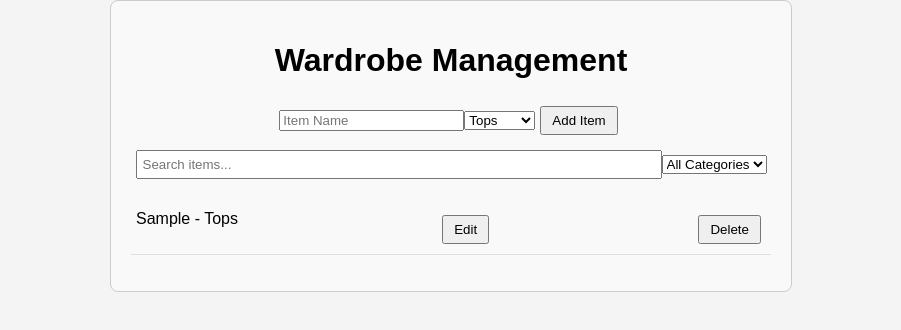
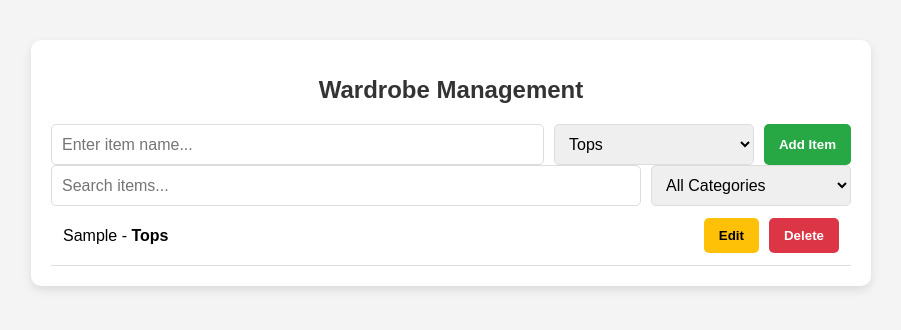
Before and after one commit to vincentMunywoki/wardrobe-management-system, a Vue app in the folder wardrobe-frontend/: page /dashboard in a window 1280 px wide. Both pictures are taken after typing "Sample" into the empty fields and a click on the button "Add Item". Shown: the top 330 px of the page, without its empty margins (189-1090 px from the left). Built offline with nearby package versions, Linux system fonts and the light colour scheme.

Commit message:
update dashboard.vue

```diff
--- a/wardrobe-frontend/src/components/Dashboard.vue
+++ b/wardrobe-frontend/src/components/Dashboard.vue
@@ -3,27 +3,31 @@
       <h1>Wardrobe Management</h1>
 
       <!-- Add Clothing Item Form -->
-      <form @submit.prevent="addItem">
-        <input v-model="newItem.name" placeholder="Item Name" required />
-        <select v-model="newItem.category">
+      <form @submit.prevent="addItem" class="form">
+        <input v-model="newItem.name" placeholder="Enter item name..." required class="input" />
+        <select v-model="newItem.category" class="select">
           <option v-for="cat in categories" :key="cat" :value="cat">{{ cat }}</option>
         </select>
-        <button type="submit">Add Item</button>
+        <button type="submit" class="btn add">Add Item</button>
       </form>
 
       <!-- Search & Filter -->
-      <input v-model="searchQuery" placeholder="Search items..." class="search-box" />
-      <select v-model="filterCategory">
-        <option value="">All Categories</option>
-        <option v-for="cat in categories" :key="cat" :value="cat">{{ cat }}</option>
-      </select>
+      <div class="filter-container">
+        <input v-model="searchQuery" placeholder="Search items..." class="input search-box" />
+        <select v-model="filterCategory" class="select">
+          <option value="">All Categories</option>
+          <option v-for="cat in categories" :key="cat" :value="cat">{{ cat }}</option>
+        </select>
+      </div>
 
       <!-- Clothing Items List -->
-      <ul>
-        <li v-for="(item, index) in filteredItems" :key="index">
-          <span>{{ item.name }} - {{ item.category }}</span>
-          <button @click="editItem(index)">Edit</button>
-          <button @click="deleteItem(index)">Delete</button>
+      <ul class="item-list">
+        <li v-for="(item, index) in filteredItems" :key="index" class="item">
+          <span>{{ item.name }} - <strong>{{ item.category }}</strong></span>
+          <div class="actions">
+            <button @click="editItem(index)" class="btn edit">Edit</button>
+            <button @click="deleteItem(index)" class="btn delete">Delete</button>
+          </div>
         </li>
       </ul>
     </div>
@@ -67,34 +71,116 @@
   };
   </script>
 
-  <style>
+  <style scoped>
+  /* Container */
   .container {
-    width: 50%;
-    margin: auto;
+    width: 90%;
+    max-width: 800px;
+    margin: 40px auto;
     padding: 20px;
-    border: 1px solid #ccc;
-    border-radius: 8px;
-    background: #f9f9f9;
+    border-radius: 10px;
+    background: #fff;
+    box-shadow: 0 4px 10px rgba(0, 0, 0, 0.1);
     text-align: center;
   }
-  .search-box {
-    margin: 10px 0;
-    padding: 5px;
-    width: 80%;
+
+  /* Headings */
+  h1 {
+    font-size: 24px;
+    margin-bottom: 20px;
+    color: #333;
   }
-  button {
-    margin: 5px;
-    padding: 5px 10px;
+
+  /* Forms */
+  .form, .filter-container {
+    display: flex;
+    flex-wrap: wrap;
+    gap: 10px;
+    justify-content: center;
+  }
+
+  .input, .select {
+    padding: 10px;
+    border: 1px solid #ddd;
+    border-radius: 5px;
+    font-size: 16px;
+    flex: 1;
+    min-width: 150px;
+  }
+
+  .select {
+    max-width: 200px;
+  }
+
+  /* Buttons */
+  .btn {
+    padding: 10px 15px;
+    border: none;
+    border-radius: 5px;
     cursor: pointer;
+    font-weight: bold;
+    transition: 0.3s;
+    white-space: nowrap;
   }
-  ul {
+
+  .add {
+    background: #28a745;
+    color: white;
+  }
+
+  .add:hover {
+    background: #218838;
+  }
+
+  .edit {
+    background: #ffc107;
+    color: black;
+  }
+
+  .edit:hover {
+    background: #e0a800;
+  }
+
+  .delete {
+    background: #dc3545;
+    color: white;
+  }
+
+  .delete:hover {
+    background: #c82333;
+  }
+
+  /* Items List */
+  .item-list {
     list-style: none;
     padding: 0;
+    margin: 0;
   }
-  li {
+
+  .item {
     display: flex;
+    flex-wrap: wrap;
     justify-content: space-between;
-    padding: 5px;
+    padding: 12px;
     border-bottom: 1px solid #ddd;
+    align-items: center;
+    font-size: 16px;
+  }
+
+  .actions {
+    display: flex;
+    gap: 10px;
+  }
+
+  @media (max-width: 600px) {
+    .form, .filter-container {
+      flex-direction: column;
+      align-items: stretch;
+    }
+
+    .actions {
+      flex-wrap: wrap;
+      justify-content: center;
+    }
   }
   </style>
```
